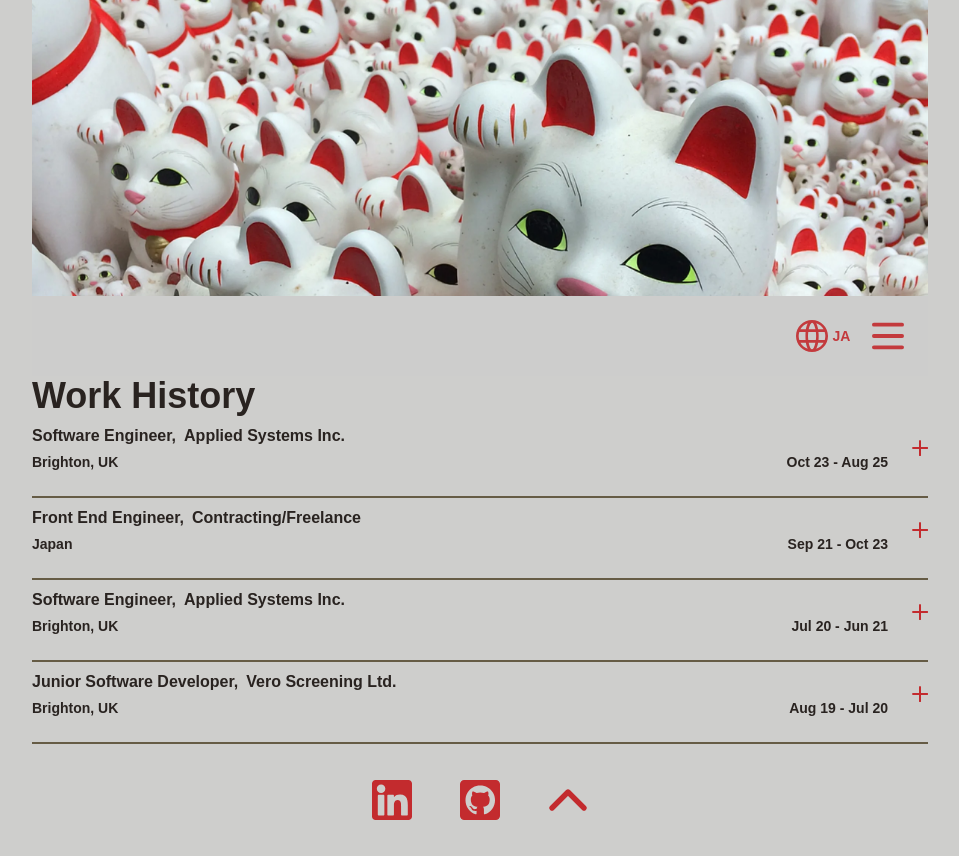
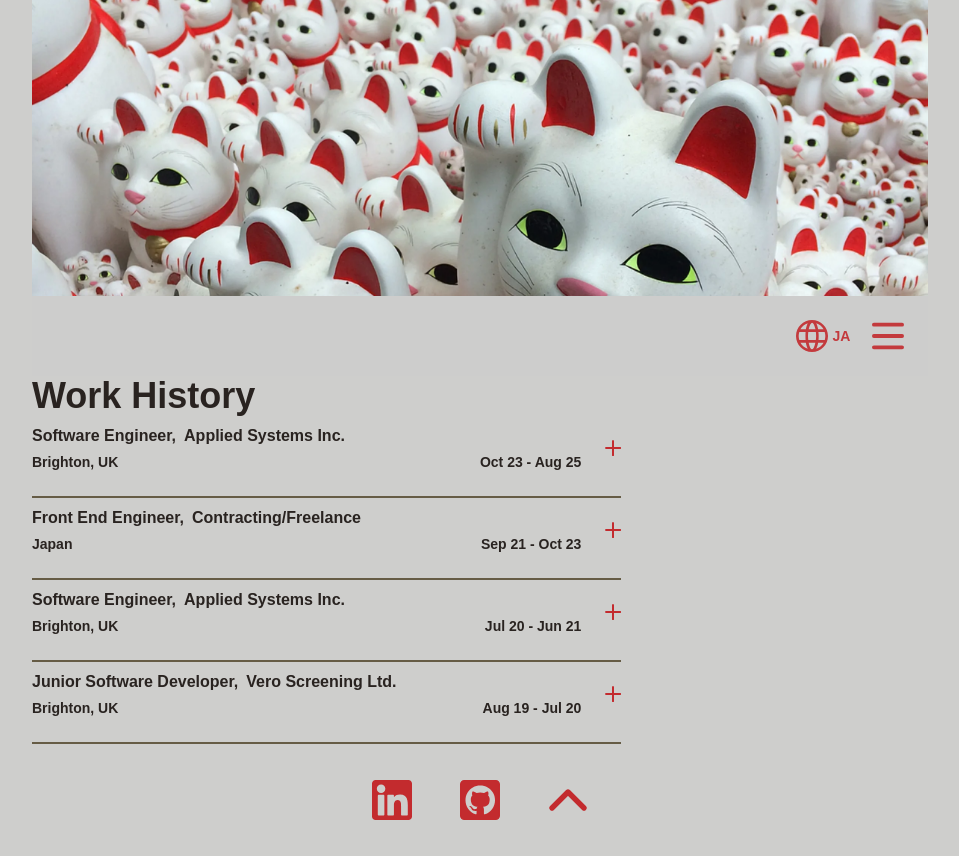
Before and after one commit to jedharwood/PortfolioSite, a Next.js app in the folder portfolio-site/: page /en/work-history in a window 1280 px wide. Shown: the whole page, without its empty margins (160-1119 px from the left). Built offline with nearby package versions, Linux system fonts and the light colour scheme.

Commit message:
Accordion image display WIP

```diff
--- a/portfolio-site/src/app/[locale]/globals.css
+++ b/portfolio-site/src/app/[locale]/globals.css
@@ -39,7 +39,7 @@ Tobacco Brown
     --font-mono: var(--font-geist-mono);
 }
 
-@media (prefers-color-scheme: dark) {
+/* @media (prefers-color-scheme: dark) {
     :root {
         --background: #351815;
         --foreground: #fbe2a3;
@@ -48,7 +48,7 @@ Tobacco Brown
         --svg-path-focus: #df5418;
         --border: #62647d;
     }
-}
+} */
 
 /*
 Dark Theme
--- a/portfolio-site/src/app/[locale]/work-history/page.tsx
+++ b/portfolio-site/src/app/[locale]/work-history/page.tsx
@@ -1,6 +1,7 @@
 import { FC } from 'react';
 import { Accordion } from '../../components/accordion';
 import { useTranslations } from 'next-intl';
+import screenshot from '../../../../public/saved-screenshots-desktop.jpg'
 
 const WorkHistoryPage: FC = () => {
     const t = useTranslations('WorkHistory');
@@ -23,6 +24,8 @@ const WorkHistoryPage: FC = () => {
                     t('appliedSystems.embeddedRating.bulletPointThree'),
                 ]}
                 technologies={t('appliedSystems.embeddedRating.technologies')}
+                image={screenshot}
+                altText='A placeholder image of a screenshot'
             />
             <Accordion
                 id='freelance-japan-accordion'
@@ -33,6 +36,8 @@ const WorkHistoryPage: FC = () => {
                 description={['A description of the job']}
                 bulletPoints={[]}
                 technologies=''
+                image={screenshot}
+                altText='A placeholder image of a screenshot'
             />
             <Accordion
                 id='appliedsystems-payments-accordion'
@@ -43,6 +48,8 @@ const WorkHistoryPage: FC = () => {
                 description={['A description of the job']}
                 bulletPoints={[]}
                 technologies=''
+                image={screenshot}
+                altText='A placeholder image of a screenshot'
             />
             <Accordion
                 id='vero-screening-accordion'
@@ -53,6 +60,8 @@ const WorkHistoryPage: FC = () => {
                 description={['A description of the job']}
                 bulletPoints={[]}
                 technologies=''
+                image={screenshot}
+                altText='A placeholder image of a screenshot'
             />
         </div>
     );
--- a/portfolio-site/src/app/components/accordion.tsx
+++ b/portfolio-site/src/app/components/accordion.tsx
@@ -1,5 +1,6 @@
 'use client';
-import { useState, useEffect } from 'react';
+import { useState, useEffect, JSX } from 'react';
+import Image, { StaticImageData } from 'next/image';
 
 type AccordionProps = {
     id: string;
@@ -10,49 +11,50 @@ type AccordionProps = {
     description: string[];
     bulletPoints: string[];
     technologies: string;
+    image: StaticImageData;
+    altText: string;
 };
 
-export const Accordion = ({
+const renderAccordionHeader = (props: AccordionProps): JSX.Element => {
+    const { jobTitle, companyName, location, dateRange } = props;
+
+    return (
+        <div className='flex w-full flex-col gap-1 font-semibold'>
+            <div className='flex w-full flex-wrap space-x-2'>
+                <span className='whitespace-nowrap'>{`${jobTitle},`}</span>
+                <span className='whitespace-nowrap'>{companyName}</span>
+            </div>
+            <div className='flex w-full flex-wrap justify-between space-x-4 text-sm'>
+                <span className='whitespace-nowrap'>{location}</span>
+                <span className='whitespace-nowrap'>{dateRange}</span>
+            </div>
+        </div>
+    );
+};
+
+export const Accordion = (props: AccordionProps) => {
+    const [accordionIsOpen, setAccordionIsOpen] = useState<boolean>(false);
+
+    useEffect(() => {
+        setAccordionIsOpen(false);
+    }, []);
+
+    const {
         id,
         jobTitle,
         companyName,
-    location,
         dateRange,
         description,
         bulletPoints,
-    technologies
-}: AccordionProps) => {
-    const [accordionOpen, setAccordionOpen] = useState<boolean>(false);
+        technologies,
+        image,
+        altText
+    } = props;
 
-    useEffect(() => {
-        setAccordionOpen(false);
-    }, []);
+    const renderPlusMinusSvg = (): JSX.Element => {
+        const rectClassNames: string = `origin-center transform transition duration-200 ease-out ${accordionIsOpen && '!rotate-180'}`;
 
         return (
-        <div className='accordion space-y-4 py-2'>
-            <h2>
-                <button
-                    className='justify-betweentext-left flex w-full items-center'
-                    onClick={() => setAccordionOpen(!accordionOpen)}
-                    aria-expanded={accordionOpen}
-                    aria-controls={id}
-                >
-                    <div className='flex w-full flex-col gap-1 font-semibold'>
-                        <div className='flex w-full flex-wrap space-x-2'>
-                            <span className='whitespace-nowrap'>{`${jobTitle},`}</span>
-                            <span className='whitespace-nowrap'>
-                                {companyName}
-                            </span>
-                        </div>
-                        <div className='flex w-full flex-wrap justify-between space-x-4 text-sm'>
-                            <span className='whitespace-nowrap'>
-                                {location}
-                            </span>
-                            <span className='whitespace-nowrap'>
-                                {dateRange}
-                            </span>
-                        </div>
-                    </div>
             <svg
                 className='svg-button ml-4 shrink-0 lg:ml-6'
                 width='16'
@@ -65,23 +67,38 @@ export const Accordion = ({
                     width='20'
                     height='2'
                     rx='1'
-                            className={`origin-center transform transition duration-200 ease-out ${accordionOpen && '!rotate-180'}`}
+                    className={rectClassNames}
                 />
                 <rect
                     y='7'
                     width='20'
                     height='2'
                     rx='1'
-                            className={`origin-center rotate-90 transform transition duration-200 ease-out ${accordionOpen && '!rotate-180'}`}
+                    className={`${rectClassNames} rotate-90`}
                 />
             </svg>
+        );
+    };
+
+    return (
+        <div className='grid grid-cols-1 lg:grid-cols-3 gap-6'>
+            <div className='accordion col-span-1 space-y-4 py-2 lg:col-span-2'>
+                <h2>
+                    <button
+                        className='justify-betweentext-left flex w-full items-center'
+                        onClick={() => setAccordionIsOpen(!accordionIsOpen)}
+                        aria-expanded={accordionIsOpen}
+                        aria-controls={id}
+                    >
+                        {renderAccordionHeader(props)}
+                        {renderPlusMinusSvg()}
                     </button>
                 </h2>
                 <div
                     id={id}
                     role='region'
-                aria-labelledby={`${jobTitle}, ${location} ${dateRange}`}
-                className={`grid overflow-hidden text-sm transition-all duration-300 ease-in-out ${accordionOpen ? 'grid-rows-[1fr] opacity-100' : 'grid-rows-[0fr] opacity-0'}`}
+                    aria-labelledby={`${jobTitle}, ${companyName} ${dateRange}`}
+                    className={`col-span-1 grid overflow-hidden text-sm transition-all duration-300 ease-in-out lg:col-span-2 ${accordionIsOpen ? 'grid-rows-[1fr] opacity-100' : 'grid-rows-[0fr] opacity-0'}`}
                 >
                     <div className='space-y-2 overflow-hidden'>
                         {description.map((text, i) => (
@@ -92,9 +109,36 @@ export const Accordion = ({
                                 <li key={i}>{point}</li>
                             ))}
                         </ul>
-                    <p className='pb-2'><span className='font-semibold'>Technologies: </span>{technologies}</p>
+                        <p className='pb-2'>
+                            <span className='font-semibold'>
+                                Technologies:{' '}
+                            </span>
+                            {technologies}
+                        </p>
+                    </div>
+                    {/* {accordionIsOpen && (<div className='lg:hidden'>Mobile Image</div>)} */}
+                    {accordionIsOpen && (<Image
+                        src={image}
+                        alt={altText}
+                        priority
+                        // fill
+                        className='lg:hidden'
+                        placeholder='blur'
+                        width={200}
+                        height={200}
+                    />)}
                 </div>
             </div>
+            {accordionIsOpen && (
+                <div className="relative col-span-1 hidden lg:contents aspect-[1964/3024]">
+                    <Image
+                        src={image}
+                        alt={altText}
+                        placeholder="blur"
+                        className='rounded-md my-2'
+                    />
+                </div>
+            )}
         </div>
     );
 };
```
Also changed, not shown: portfolio-site/public/saved-screenshots-desktop.jpg (added), portfolio-site/src/i18n/messages/ja.json (line endings or trailing spaces). Lines whose indentation alone changed are shown as unchanged.
